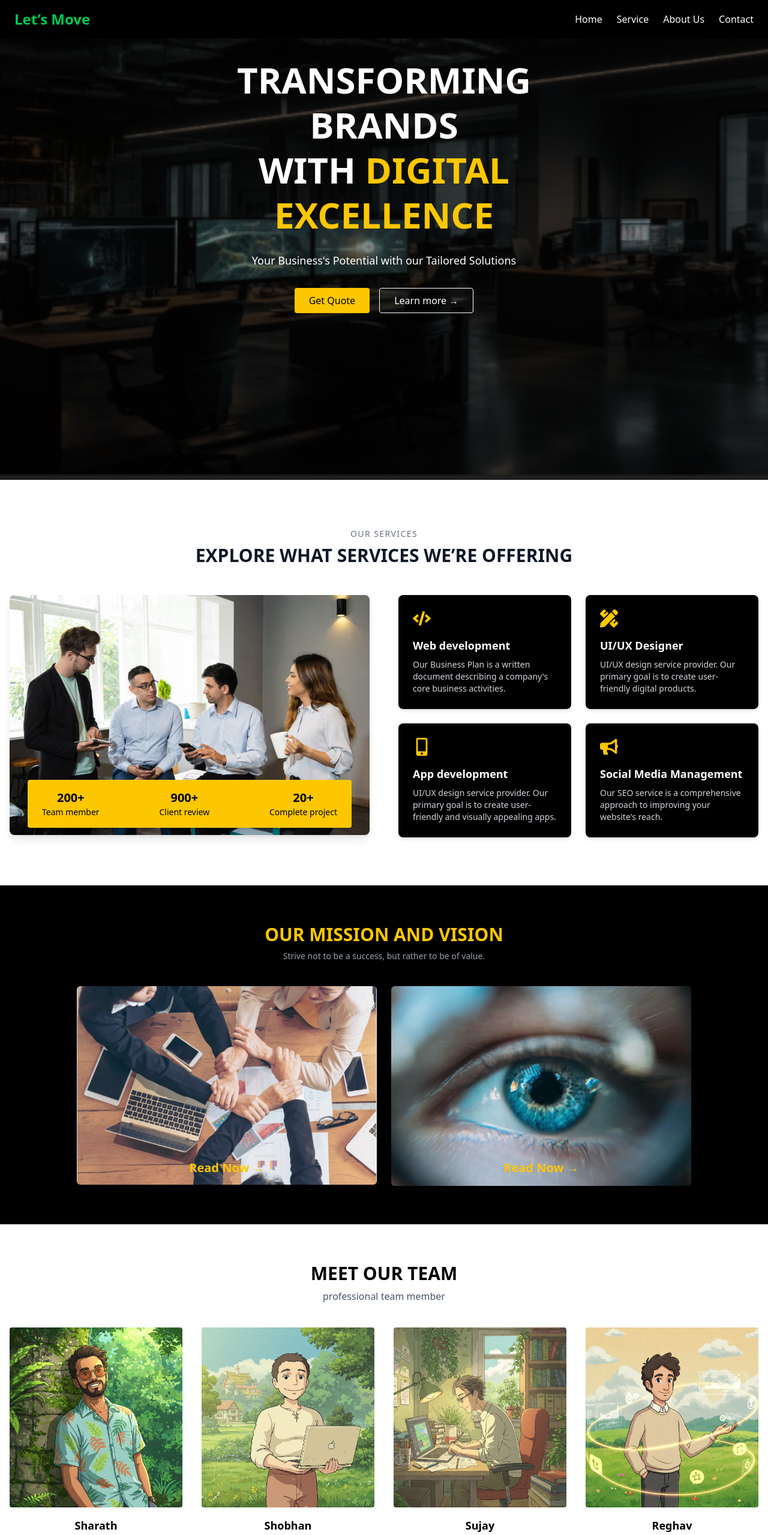
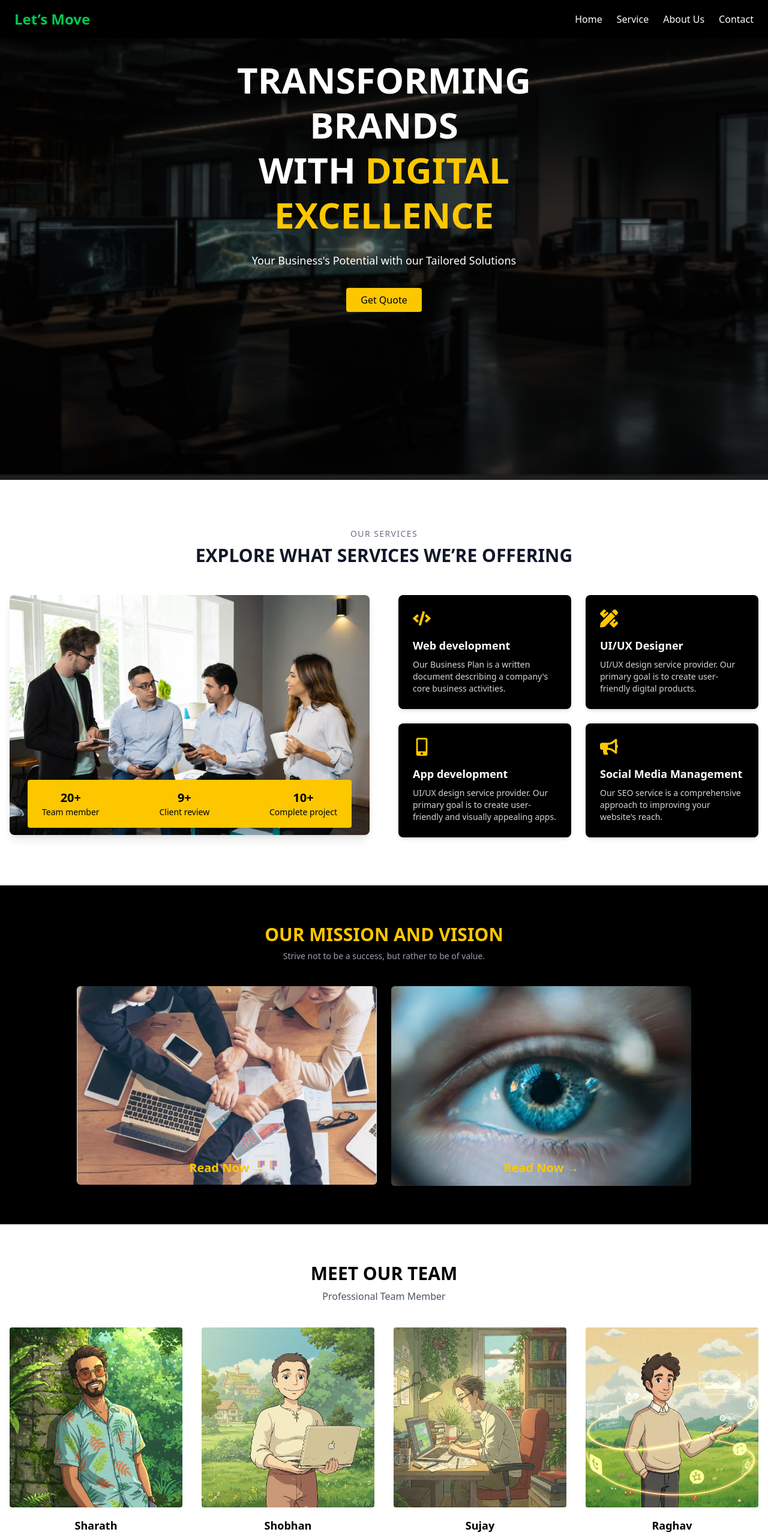
Before and after one commit to shobhankumarrath/Let-s_Move, a React (Vite) app: page / in a window 1280 px wide. Shown: the top 2559 px of the page at 60% size. Built offline with nearby package versions, Linux system fonts and the light colour scheme.

Commit message:
Minor changes

```diff
--- a/src/components/Contactus.tsx
+++ b/src/components/Contactus.tsx
@@ -83,7 +83,10 @@ const ContactForm: React.FC = () => {
   };
 
   return (
-    <div className="max-w-xl mx-auto bg-black p-6 rounded shadow-md mt-10">
+    <div
+      id="contact-form"
+      className="max-w-xl mx-auto bg-black p-6 rounded shadow-md mt-10"
+    >
       <h2 className="text-2xl font-bold mb-4 text-center text-white">
         Contact Us
       </h2>
--- a/src/components/Footer.tsx
+++ b/src/components/Footer.tsx
@@ -31,6 +31,9 @@ const Footer = () => {
             </li>
             <li>
               <a href="#aboutus">About Us</a>
+            </li>
+            <li>
+              <a href="#contact-form">Contact Us</a>
             </li>
           </ul>
         </div>
--- a/src/components/Homepage.tsx
+++ b/src/components/Homepage.tsx
@@ -22,12 +22,14 @@ const HeroSection = () => {
           Your Business's Potential with our Tailored Solutions
         </p>
         <div className="mt-8 flex justify-center space-x-4">
-          <button className="bg-yellow-400 text-black px-6 py-2 rounded hover:bg-yellow-500">
-            Get Quote
-          </button>
-          <button className="border border-white px-6 py-2 rounded hover:bg-white hover:text-black">
+          <a href="#contact-form">
+            <button className="bg-yellow-400 text-black px-6 py-2 rounded hover:bg-yellow-500">
+              Get Quote
+            </button>
+          </a>
+          {/* <button className="border border-white px-6 py-2 rounded hover:bg-white hover:text-black">
             Learn more →
-          </button>
+          </button> */}
         </div>
       </div>
     </section>
--- a/src/components/Navbar.tsx
+++ b/src/components/Navbar.tsx
@@ -22,7 +22,7 @@ const Navbar = () => {
         <a href="#aboutus" className="hover:text-yellow-400">
           About Us
         </a>
-        <a href="#contact" className="hover:text-yellow-400">
+        <a href="#contact-form" className="hover:text-yellow-400">
           Contact
         </a>
       </nav>
--- a/src/components/ServicePage.tsx
+++ b/src/components/ServicePage.tsx
@@ -23,15 +23,15 @@ const OurServices = () => {
           />
           <div className="absolute bottom-4 left-1/2 transform -translate-x-1/2 bg-yellow-400 px-6 py-4 flex justify-between gap-6 rounded shadow-md text-black w-[90%]">
             <div className="text-center">
-              <p className="text-xl font-bold">200+</p>
+              <p className="text-xl font-bold">20+</p>
               <p className="text-sm">Team member</p>
             </div>
             <div className="text-center">
-              <p className="text-xl font-bold">900+</p>
+              <p className="text-xl font-bold">9+</p>
               <p className="text-sm">Client review</p>
             </div>
             <div className="text-center">
-              <p className="text-xl font-bold">20+</p>
+              <p className="text-xl font-bold">10+</p>
               <p className="text-sm">Complete project</p>
             </div>
           </div>
--- a/src/components/Teamdetails.tsx
+++ b/src/components/Teamdetails.tsx
@@ -22,7 +22,7 @@ const teamMembers = [
     img: Sujay,
   },
   {
-    name: "Reghav",
+    name: "Raghav",
     role: "Consultant",
     desc: "",
     img: raghavimg,
@@ -33,7 +33,7 @@ const TeamSection = () => {
   return (
     <div className="bg-white py-16 px-4 text-center">
       <h2 className="text-3xl font-bold text-black mb-2">MEET OUR TEAM</h2>
-      <p className="text-gray-600 mb-10">professional team member</p>
+      <p className="text-gray-600 mb-10 font-sans">Professional Team Member</p>
 
       <div className="grid grid-cols-1 sm:grid-cols-2 md:grid-cols-4 gap-8 max-w-7xl mx-auto">
         {teamMembers.map((member, index) => (
```
